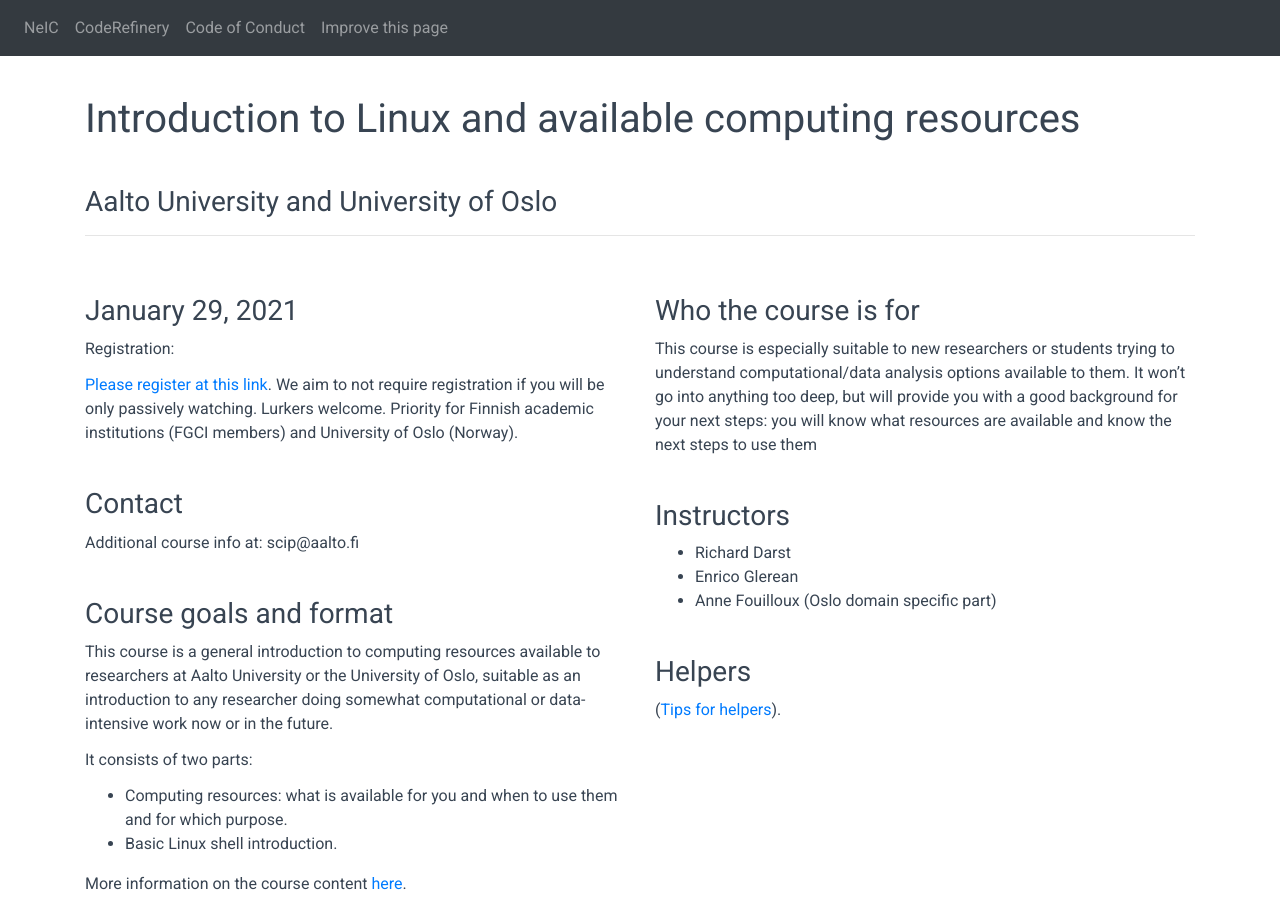
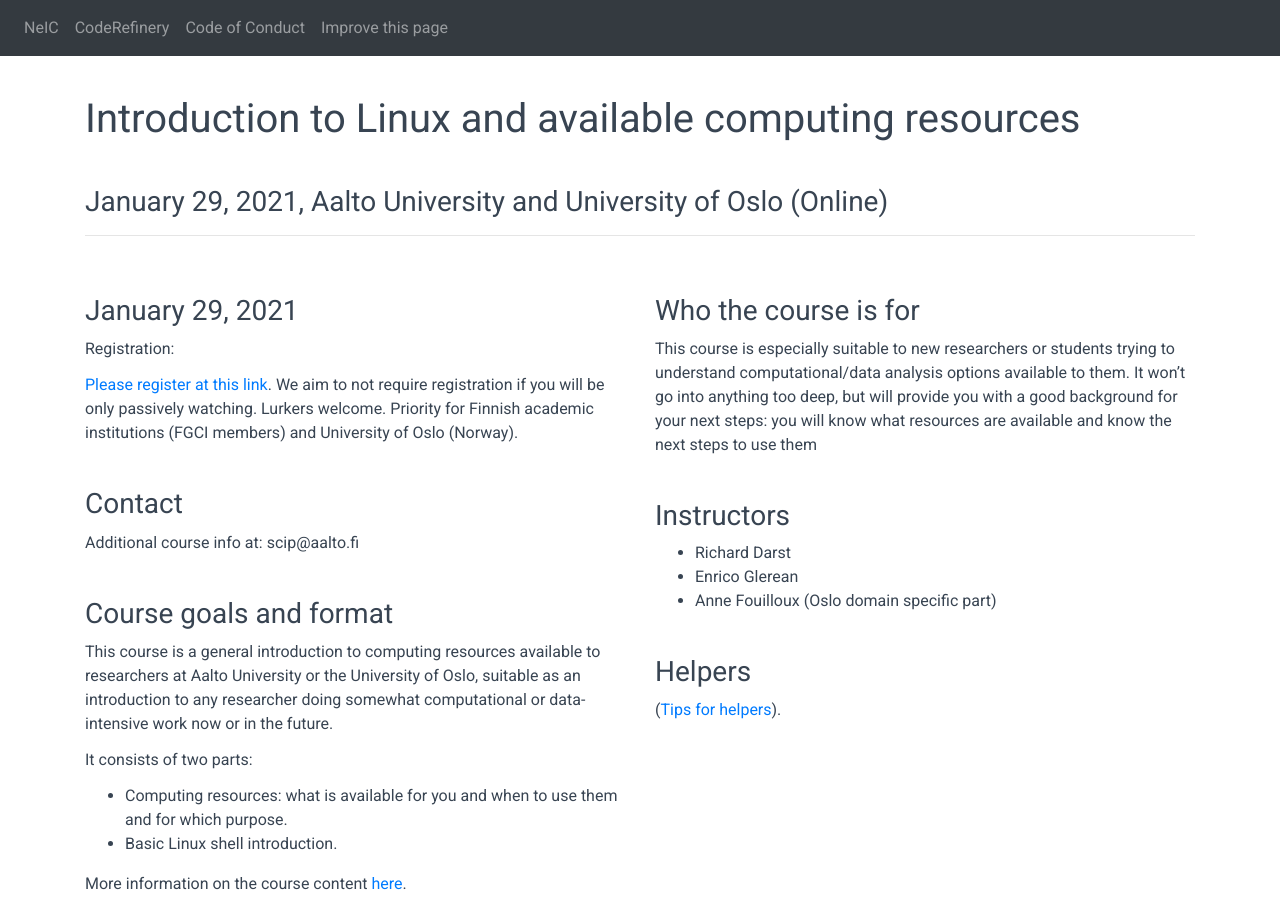
Before and after one commit to coderefinery/2021-01-29-linux-online, a Jekyll site: the page built from index.md, in a window 1280 px wide and 900 px high. Built offline with Jekyll 4.4.1, drawn with Linux system fonts in a browser that asks for light colours; comment, search, counter and statistics services are not loaded.

Commit message:
Moved date to sub-title and added online

```diff
--- a/title.md
+++ b/title.md
@@ -1,5 +1,5 @@
 # Introduction to Linux and available computing resources
 
-### Aalto University and University of Oslo
+### January 29, 2021, Aalto University and University of Oslo (Online)
 
 ---
```
